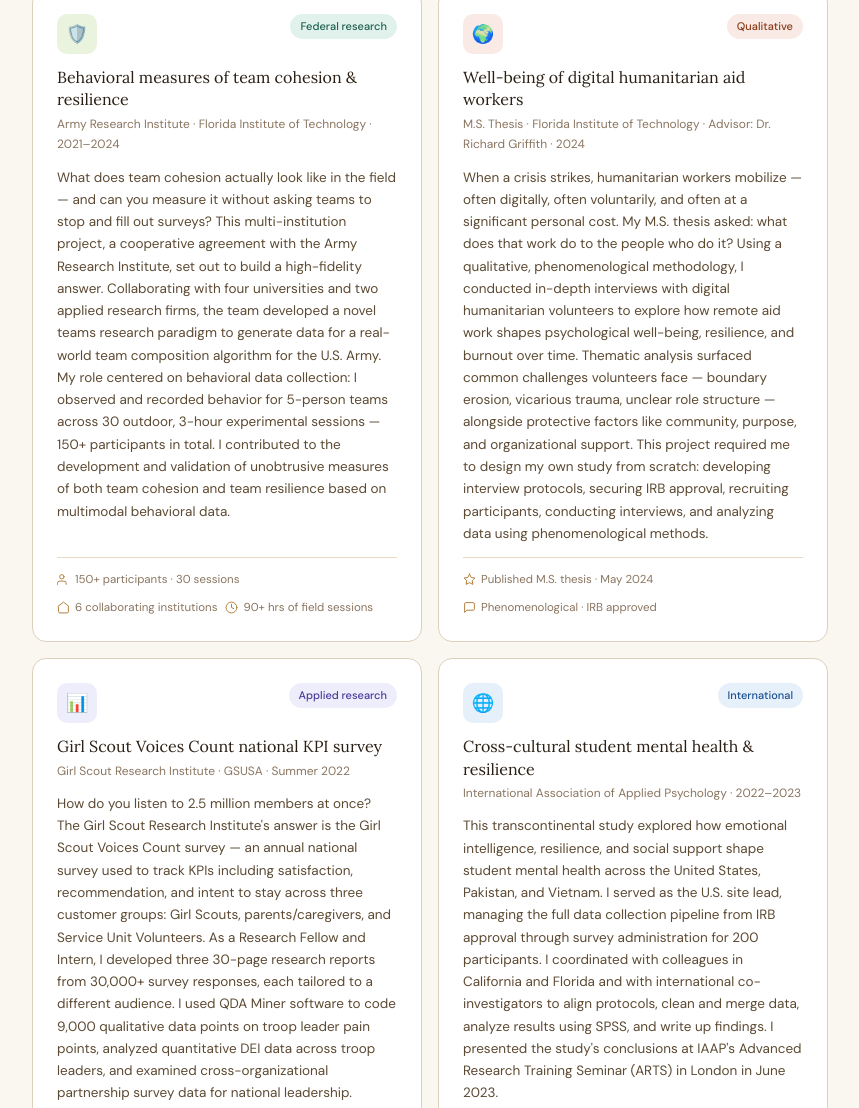
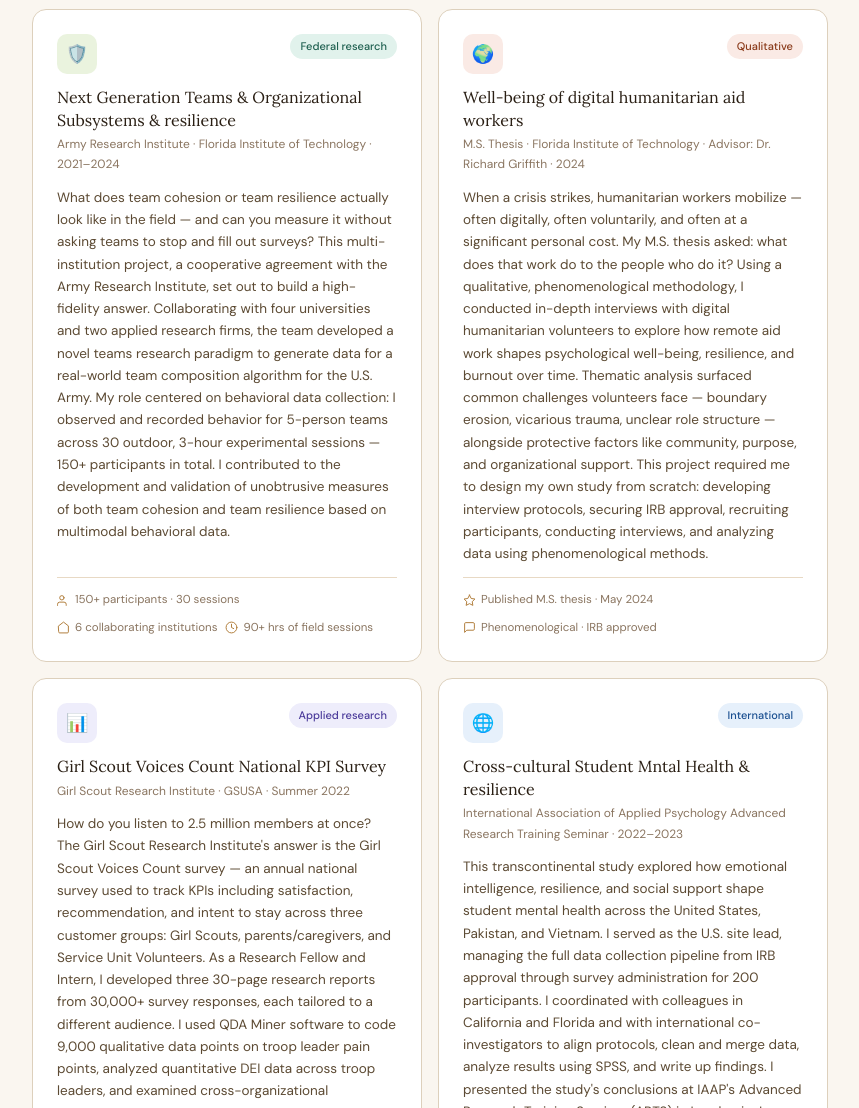
Before and after one commit to arianna-addis/arianna-addis-portfolio, a plain HTML site: page index.html in a window 1280 px wide. Shown: the part 1468-2576 px from the top of the page, without its empty margins (210-1069 px from the left). Drawn offline with Linux system fonts and the light colour scheme.

Commit message:
Update index.html

```diff
--- a/index.html
+++ b/index.html
@@ -143,7 +143,7 @@ nav {
   <div class="hero">
     <p class="hero-eyebrow">Research Portfolio</p>
     <h1>People, teams,<br>and <em>technology.</em></h1>
-    <p class="hero-lead">I'm an organizational psychologist and applied researcher with 6+ years of experience studying how humans work — together, alongside machines, and through hardship. My work spans federally funded science, industry product research, and qualitative humanitarian inquiry.</p>
+    <p class="hero-lead">I'm an organizational psychologist and applied researcher with 6+ years of experience studying how humans work — together, alongside machines, and through challenges. My work spans federally funded science, industry product research, and qualitative humanitarian inquiry.</p>
     <div class="hero-stats">
       <div><span class="stat-num">6+</span><span class="stat-label">years of research</span></div>
       <div><span class="stat-num">8</span><span class="stat-label">conference presentations</span></div>
@@ -182,7 +182,7 @@ nav {
           <div class="card-title">Trust in human-AI teams</div>
           <div class="card-org">Air Force Office of Scientific Research · Florida Institute of Technology · 2021–2024</div>
         </div>
-        <p class="card-desc">As AI systems become teammates rather than tools, trust becomes critical — and hard to measure. This $650K, 3-year federally funded project studied how trust forms, erodes, and repairs in human-agent teams (HATs) operating in complex, simulated environments. I joined as a Project Assistant, coding 35+ articles for a comprehensive literature review and translating 200 sources into two multi-level theoretical models of trust dynamics. I managed development and validation of 10 unobtrusive, behavioral trust measures using multimodal data streams — including heart rate (ECG), galvanic skin response (GSR), behavioral observation, and surveys — through a four-month, 200+ participant data collection effort. I ran 31 three-hour experimental sessions, merged and analyzed survey data across 7 timepoints and 9 conditions in R using slope modeling. Promoted to Project Lead in August 2023, I co-led the final year of the project — running weekly team and committee meetings, onboarding 3 new research assistants, and leading writing and revision of 4 scientific publications.</p>
+        <p class="card-desc">As AI systems become teammates rather than tools, trust becomes critical — and hard to measure. This $650K, 3-year federally funded project studied how trust forms, erodes, and repairs in human-agent teams (HATs) operating in complex, simulated environments. I joined as a Project Assistant, coding 35+ articles for a comprehensive literature review and translating 200 sources into two multi-level theoretical models of trust dynamics. I managed development and validation of 10 unobtrusive, behavioral trust measures using multimodal data streams — including heart rate (ECG), galvanic skin response (GSR), behavioral observation, and surveys — through a four-month, 200+ participant data collection effort. I ran 31 three-hour experimental sessions, merged and analyzed survey data across 7 timepoints and 9 conditions in R using discontinuous growth modeling, or slope modeling. Promoted to Project Lead in August 2023, I co-led the final year of the project — running weekly team and committee meetings, onboarding 3 new research assistants, and leading writing and revision of 4 scientific publications.</p>
         <div class="card-footer">
           <span class="metric"><svg viewBox="0 0 24 24"><path d="M17 21v-2a4 4 0 0 0-4-4H5a4 4 0 0 0-4 4v2"/><circle cx="9" cy="7" r="4"/></svg>400+ participants</span>
           <span class="metric"><svg viewBox="0 0 24 24"><path d="M14 2H6a2 2 0 0 0-2 2v16a2 2 0 0 0 2 2h12a2 2 0 0 0 2-2V8z"/><polyline points="14 2 14 8 20 8"/></svg>4 publications</span>
@@ -196,10 +196,10 @@ nav {
           <span class="tag tag-federal">Federal research</span>
         </div>
         <div>
-          <div class="card-title">Behavioral measures of team cohesion &amp; resilience</div>
+          <div class="card-title">Next Generation Teams & Organizational Subsystems &amp; resilience</div>
           <div class="card-org">Army Research Institute · Florida Institute of Technology · 2021–2024</div>
         </div>
-        <p class="card-desc">What does team cohesion actually look like in the field — and can you measure it without asking teams to stop and fill out surveys? This multi-institution project, a cooperative agreement with the Army Research Institute, set out to build a high-fidelity answer. Collaborating with four universities and two applied research firms, the team developed a novel teams research paradigm to generate data for a real-world team composition algorithm for the U.S. Army. My role centered on behavioral data collection: I observed and recorded behavior for 5-person teams across 30 outdoor, 3-hour experimental sessions — 150+ participants in total. I contributed to the development and validation of unobtrusive measures of both team cohesion and team resilience based on multimodal behavioral data.</p>
+        <p class="card-desc">What does team cohesion or team resilience actually look like in the field — and can you measure it without asking teams to stop and fill out surveys? This multi-institution project, a cooperative agreement with the Army Research Institute, set out to build a high-fidelity answer. Collaborating with four universities and two applied research firms, the team developed a novel teams research paradigm to generate data for a real-world team composition algorithm for the U.S. Army. My role centered on behavioral data collection: I observed and recorded behavior for 5-person teams across 30 outdoor, 3-hour experimental sessions — 150+ participants in total. I contributed to the development and validation of unobtrusive measures of both team cohesion and team resilience based on multimodal behavioral data.</p>
         <div class="card-footer">
           <span class="metric"><svg viewBox="0 0 24 24"><path d="M17 21v-2a4 4 0 0 0-4-4H5a4 4 0 0 0-4 4v2"/><circle cx="9" cy="7" r="4"/></svg>150+ participants · 30 sessions</span>
           <span class="metric"><svg viewBox="0 0 24 24"><path d="M3 9l9-7 9 7v11a2 2 0 0 1-2 2H5a2 2 0 0 1-2-2z"/></svg>6 collaborating institutions</span>
@@ -229,7 +229,7 @@ nav {
           <span class="tag tag-applied">Applied research</span>
         </div>
         <div>
-          <div class="card-title">Girl Scout Voices Count national KPI survey</div>
+          <div class="card-title">Girl Scout Voices Count National KPI Survey</div>
           <div class="card-org">Girl Scout Research Institute · GSUSA · Summer 2022</div>
         </div>
         <p class="card-desc">How do you listen to 2.5 million members at once? The Girl Scout Research Institute's answer is the Girl Scout Voices Count survey — an annual national survey used to track KPIs including satisfaction, recommendation, and intent to stay across three customer groups: Girl Scouts, parents/caregivers, and Service Unit Volunteers. As a Research Fellow and Intern, I developed three 30-page research reports from 30,000+ survey responses, each tailored to a different audience. I used QDA Miner software to code 9,000 qualitative data points on troop leader pain points, analyzed quantitative DEI data across troop leaders, and examined cross-organizational partnership survey data for national leadership.</p>
@@ -245,8 +245,8 @@ nav {
           <span class="tag tag-intl">International</span>
         </div>
         <div>
-          <div class="card-title">Cross-cultural student mental health &amp; resilience</div>
-          <div class="card-org">International Association of Applied Psychology · 2022–2023</div>
+          <div class="card-title">Cross-cultural Student Mntal Health &amp; resilience</div>
+          <div class="card-org">International Association of Applied Psychology Advanced Research Training Seminar · 2022–2023</div>
         </div>
         <p class="card-desc">This transcontinental study explored how emotional intelligence, resilience, and social support shape student mental health across the United States, Pakistan, and Vietnam. I served as the U.S. site lead, managing the full data collection pipeline from IRB approval through survey administration for 200 participants. I coordinated with colleagues in California and Florida and with international co-investigators to align protocols, clean and merge data, analyze results using SPSS, and write up findings. I presented the study's conclusions at IAAP's Advanced Research Training Seminar (ARTS) in London in June 2023.</p>
         <div class="card-footer">
@@ -261,7 +261,7 @@ nav {
           <span class="tag tag-mixed">Mixed methods</span>
         </div>
         <div>
-          <div class="card-title">LGBTQ+ experiences in work teams</div>
+          <div class="card-title">LGBTQ+ Experiences in Work Teams</div>
           <div class="card-org">Florida Institute of Technology · ICCM · 2021–2022</div>
         </div>
         <p class="card-desc">This mixed-methods project asked: what is it actually like to be LGBTQ+ in a work team, and how does identity shape the team experience at the meso level? I contributed to the full research lifecycle: developing semi-structured interview questions, creating a Qualtrics survey for quantitative data collection, conducting pilot interviews, and assisting with the broader interview process. The qualitative strand used thematic analysis to build a grounded theoretical framework of LGBTQ+ experiences in teams, while the quantitative strand used social network analysis to model team-level dynamics. Findings were accepted for presentation at SIOP Annual Conference in April 2023 in Boston.</p>
```
